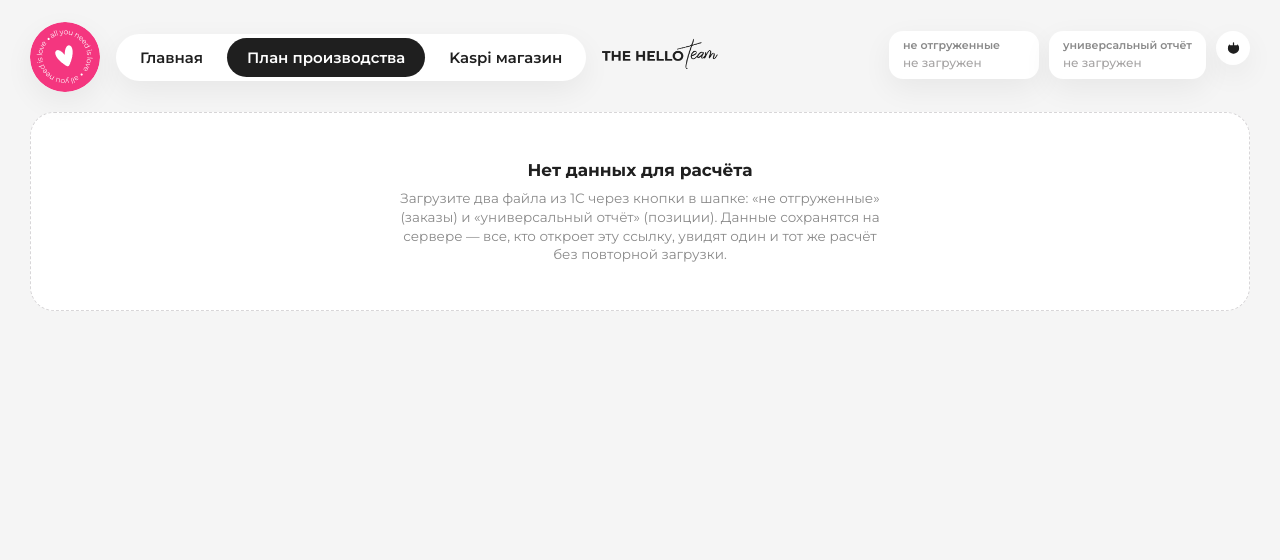
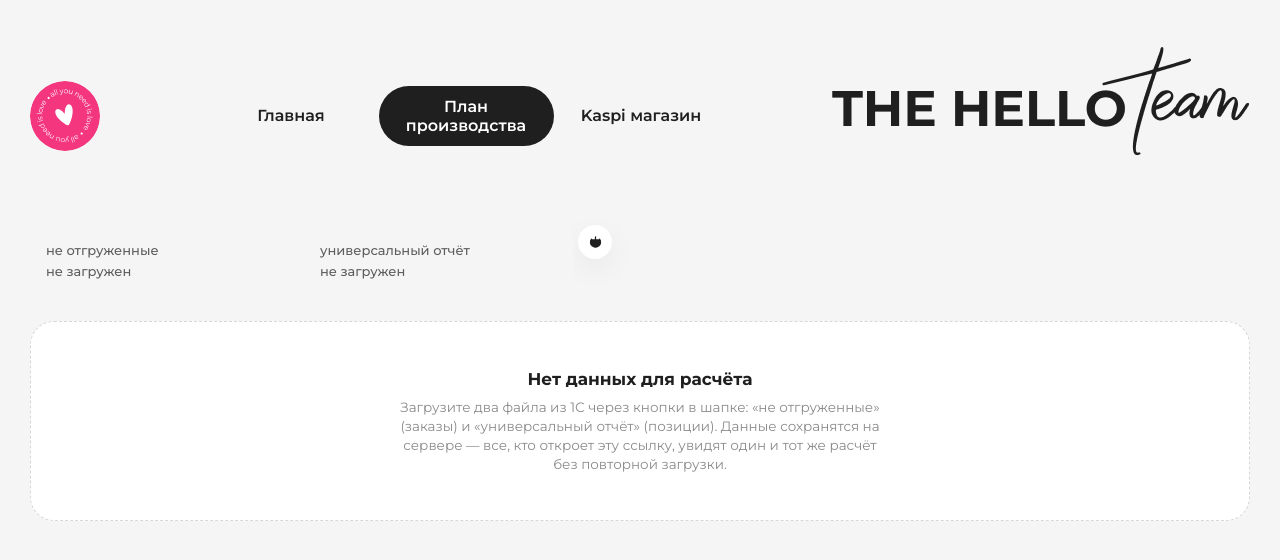
Before and after one commit to avnassonov-rgb/the-hello-team, a website: page public/app.html in a window 1280 px wide. Drawn offline with Linux system fonts and the light colour scheme; no server answers; a script that the page names is missing.

Commit message:
Add files via upload

```diff
--- a/public/css/brand.css
+++ b/public/css/brand.css
@@ -32,34 +32,40 @@ button{font-family:inherit;}
 
 /* ---------- логотип / шапка ---------- */
 .logo-mark{
-  width:70px;height:70px;border-radius:50%;
+  width:70px;height:70px;min-width:70px;border-radius:50%;
   flex:none;display:block;object-fit:cover;
-  box-shadow:var(--shadow);
 }
-.wordmark-img{
-  height:50px;width:auto;display:block;
+.wordmark{
+  font-family:'Montserrat',sans-serif;font-weight:800;font-size:40px;letter-spacing:-.01em;
+  color:#1F1F1F;display:flex;align-items:baseline;gap:8px;white-space:nowrap;
+}
+.wordmark .script{
+  font-family:'Caveat',cursive;font-weight:700;font-size:46px;color:var(--pink);
 }
 
 .tabbar{
-  display:flex;gap:4px;background:#fff;border-radius:999px;padding:4px;box-shadow:var(--shadow);
+  width:535px;height:70px;border-radius:35px;background:var(--page);
+  display:flex;align-items:center;padding:5px;box-shadow:none;flex:none;
 }
 .tabbar .tab{
-  border:none;background:transparent;color:var(--ink);font-weight:600;font-size:15px;
-  padding:10px 20px;border-radius:999px;cursor:pointer;transition:background .15s,color .15s;
+  flex:1;height:100%;border:none;background:transparent;color:#1F1F1F;
+  font-family:'Montserrat',sans-serif;font-weight:600;font-size:16px;
+  border-radius:30px;cursor:pointer;transition:background .15s,color .15s;
+  display:flex;align-items:center;justify-content:center;
 }
-.tabbar .tab.active{background:var(--ink);color:#fff;}
+.tabbar .tab.active{background:#1F1F1F;color:#fff;}
 .tabbar .tab.disabled{color:var(--faint);cursor:not-allowed;}
-.tabbar .tab:not(.active):not(.disabled):hover{background:#F2F1F2;}
+.tabbar .tab:not(.active):not(.disabled):hover{background:#EAE9EA;}
 
 .filepill{
-  background:#fff;border-radius:var(--radius-sm);padding:7px 14px;box-shadow:var(--shadow);
-  font-size:11px;color:var(--muted);min-width:150px;
+  width:269px;height:70px;border-radius:18px;background:var(--page);
+  display:flex;flex-direction:column;justify-content:center;padding:0 16px;
+  box-shadow:none;position:relative;cursor:pointer;flex:none;
 }
-.filepill .lbl{font-weight:600;color:var(--muted);}
-.filepill .nm{font-weight:700;color:var(--ink);font-size:12px;margin-top:1px;white-space:nowrap;overflow:hidden;text-overflow:ellipsis;max-width:170px;}
-.filepill .nm.empty{color:var(--faint);font-weight:500;}
+.filepill .lbl{font-size:13px;color:#1F1F1F;opacity:.7;font-weight:500;}
+.filepill .nm{font-size:13px;color:#1F1F1F;opacity:1;font-weight:600;margin-top:3px;white-space:nowrap;overflow:hidden;text-overflow:ellipsis;}
+.filepill .nm.empty{opacity:.7;font-weight:500;}
 .filepill input{position:absolute;inset:0;opacity:0;cursor:pointer;}
-.filepill{position:relative;cursor:pointer;display:block;}
 
 /* ---------- кнопки ---------- */
 .btn{border:none;border-radius:999px;padding:10px 18px;font-size:13.5px;font-weight:600;cursor:pointer;transition:filter .15s,background .15s;}
@@ -193,10 +199,12 @@ details.panel[open]>summary::before{transform:rotate(90deg);}
 .row-2{display:flex;gap:20px;align-items:stretch;}
 .row-2 .left{flex:1.55;}
 .row-2 .right{flex:1;}
-.toprow{display:flex;align-items:center;gap:16px;margin-bottom:20px;flex-wrap:wrap;}
-.toprow .center{flex:1;text-align:center;}
-.toprow .files{display:flex;gap:10px;flex-wrap:wrap;}
-.stamp-line{font-size:11px;color:var(--muted);text-align:right;margin-top:4px;}
+.toprow{display:flex;align-items:center;justify-content:space-between;width:100%;min-height:70px;margin-bottom:20px;flex-wrap:wrap;gap:16px;}
+.toprow .tr-left{display:flex;align-items:center;gap:5px;flex:none;}
+.toprow .tr-center{flex:1;display:flex;align-items:center;justify-content:center;}
+.toprow .tr-right{display:flex;flex-direction:column;align-items:flex-end;flex:none;}
+.toprow .files{display:flex;gap:5px;flex-wrap:wrap;}
+.stamp-line{font-size:12px;color:#1F1F1F;opacity:.6;text-align:right;margin-top:6px;}
 .toolbar-row{display:flex;gap:10px;align-items:center;margin-bottom:20px;flex-wrap:wrap;}
 
 #plan-print-head{display:none;}
```
